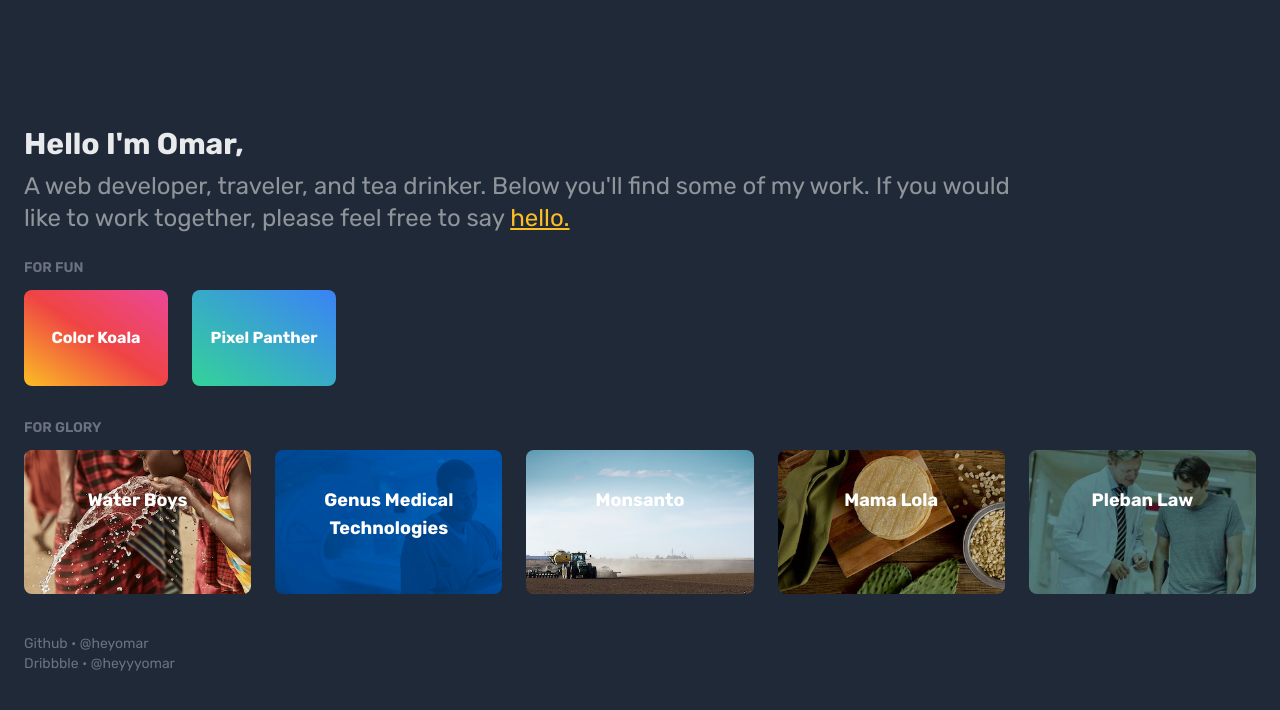
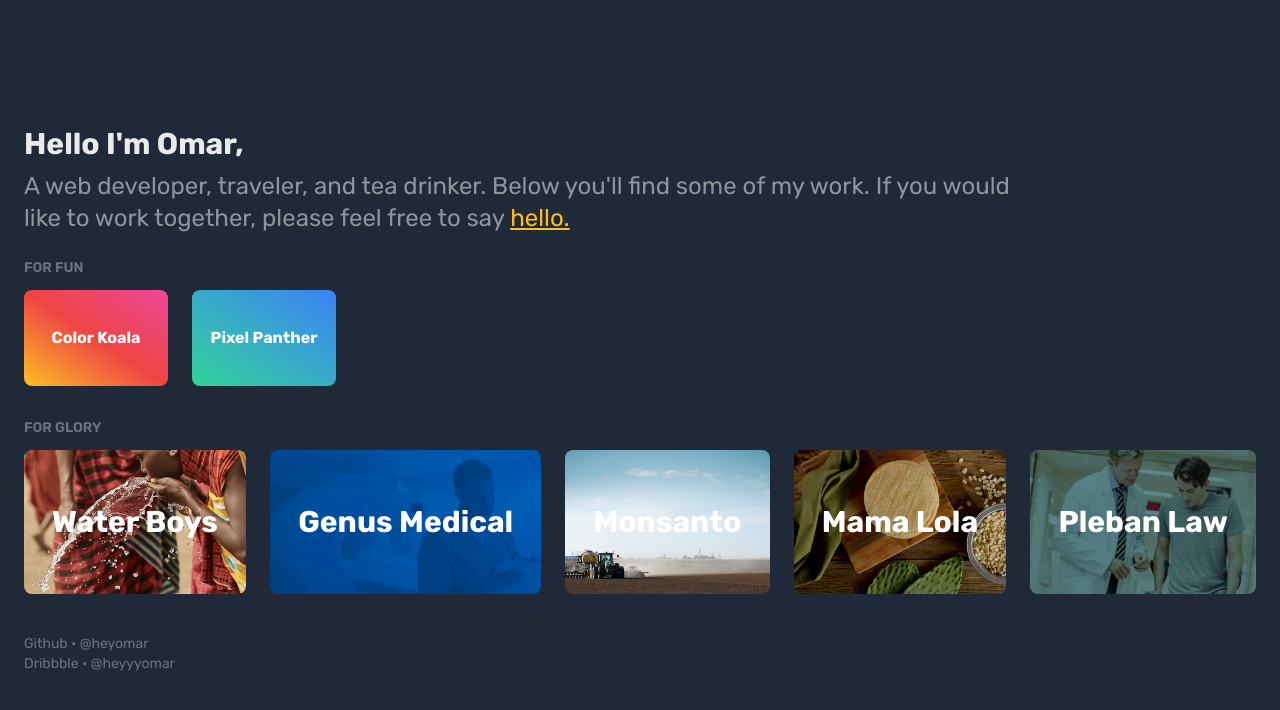
Before and after one commit to heyomar/hyperbolic, a website built with Parcel: page app/index.html in a window 1280 px wide. Built offline with nearby package versions, Linux system fonts and the light colour scheme.

Commit message:
fix flex items

```diff
--- a/app/index.html
+++ b/app/index.html
@@ -1,15 +1,17 @@
 <!DOCTYPE html>
-<html lang="en" class="bg-gray-800">
+<html lang="en"
+    class="bg-gray-800">
 
 <head>
     <meta charset="UTF-8" />
-    <meta name="viewport" content="width=device-width, initial-scale=1.0" />
+    <meta name="viewport"
+        content="width=device-width, initial-scale=1.0" />
     <title>Omar | Web Developer Portfolio</title>
-    <link rel="stylesheet" href="/app/css/app.css" />
+    <link rel="stylesheet"
+        href="/app/css/app.css" />
 </head>
 
-<body
-      class="flex flex-col items-center justify-center min-h-screen px-6 py-8 text-white">
+<body class="flex flex-col items-center justify-center min-h-screen px-6 py-8 text-white">
     <main class="container">
         <section class="mb-6">
             <h1 class="mb-2 text-3xl font-bold opacity-90">Hello I'm Omar,</h1>
@@ -18,8 +20,7 @@
                     A web developer, traveler, and tea drinker. Below you'll find some of my
                     work. If you would like to work together, please feel free to say
                 </span>
-                <a
-                   class="inline text-yellow-400 underline hover:opacity-100"
+                <a class="inline text-yellow-400 underline hover:opacity-100"
                     href="mailto:webdevromar@gmail.com">hello.
                 </a>
             </p>
@@ -30,15 +31,13 @@
             <ul class="flex flex-row mb-8 space-x-6 font-bold text-center">
                 <li
                     class="flex-auto h-24 transition duration-300 ease-in-out transform rounded-lg cursor-pointer md:flex-none bg-gradient-to-tr from-yellow-400 hover:scale-100 hover:shadow-2xl pt-9 to-pink-500 via-red-500 w-36 sm:hover:scale-110">
-                    <a
-                       class="inline-block h-full text-center"
+                    <a class="inline-block h-full text-center"
                         target="_blank"
                         href="https://colorkoala.netlify.app/">Color Koala</a>
                 </li>
                 <li
                     class="flex-auto h-24 transition duration-300 ease-in-out transform rounded-lg cursor-pointer md:flex-none bg-gradient-to-tr from-green-400 hover:scale-100 hover:shadow-2xl pt-9 to-blue-500 w-36 sm:hover:scale-110">
-                    <a
-                       class="inline-block h-full text-center"
+                    <a class="inline-block h-full text-center"
                         target="_blank"
                         href="https://pixelpanther.netlify.app/">Pixel Panther</a>
                 </li>
@@ -47,42 +46,35 @@
 
         <section class="mb-6">
             <h3 class="mb-3 text-sm font-semibold text-gray-500 uppercase">For Glory</h3>
-            <ul
-                class="flex flex-col flex-wrap space-y-6 font-bold text-center lg:space-y-0 lg:space-x-6 lg:flex-row">
+            <ul class="flex flex-col flex-wrap space-y-6 font-bold text-center lg:space-y-0 lg:space-x-6 lg:flex-row">
                 <li
-                    class="flex-1 transition duration-300 ease-in-out transform bg-top bg-no-repeat bg-cover rounded-lg cursor-pointer lg:bg-center bg-waterboys h-36 hover:scale-100 hover:shadow-2xl pt-9 sm:hover:scale-110">
-                    <a
-                       class="inline-block h-full text-3xl text-center lg:text-lg"
+                    class="flex-auto transition duration-300 ease-in-out transform bg-top bg-no-repeat bg-cover rounded-lg cursor-pointer lg:bg-center bg-waterboys h-36 hover:scale-100 hover:shadow-2xl flex items-center justify-center sm:hover:scale-110">
+                    <a class="text-center text-3xl w-full"
                         target="_blank"
                         href="https://waterboys.org/">Water Boys</a>
                 </li>
                 <li
-                    class="flex-1 transition duration-300 ease-in-out transform bg-no-repeat bg-cover rounded-lg cursor-pointer bg-genusmedical md:bg-center h-36 hover:scale-100 hover:shadow-2xl pt-9 sm:hover:scale-110">
-                    <a
-                       class="inline-block h-full text-3xl text-center lg:text-lg"
+                    class="flex-auto transition duration-300 ease-in-out transform bg-no-repeat bg-cover rounded-lg cursor-pointer bg-genusmedical md:bg-center h-36 hover:scale-100 hover:shadow-2xl flex items-center justify-center sm:hover:scale-110">
+                    <a class=" w-full  text-center text-3xl"
                         target="_blank"
-                       href="https://genusmedical.com/">Genus Medical <br />
-                        Technologies</a>
+                        href="https://genusmedical.com/">Genus Medical</a>
                 </li>
                 <li
-                    class="flex-1 transition duration-300 ease-in-out transform bg-bottom bg-no-repeat bg-cover rounded-lg cursor-pointer bg-monsanto h-36 hover:scale-100 hover:shadow-2xl pt-9 sm:hover:scale-110">
-                    <a
-                       class="inline-block h-full text-3xl text-center lg:text-lg"
+                    class=" flex-auto transition duration-300 ease-in-out transform bg-bottom bg-no-repeat bg-cover rounded-lg cursor-pointer bg-monsanto h-36 hover:scale-100 hover:shadow-2xl flex items-center justify-center sm:hover:scale-110">
+                    <a class="text-center text-3xl"
                         target="_blank"
                         href="https://connectinsystem.com">Monsanto</a>
                 </li>
 
                 <li
-                    class="flex-1 transition duration-300 ease-in-out transform bg-center bg-no-repeat bg-cover rounded-lg cursor-pointer bg-mamalola h-36 hover:scale-100 hover:shadow-2xl pt-9 sm:hover:scale-110">
-                    <a
-                       class="inline-block h-full text-3xl text-center lg:text-lg"
+                    class="flex-auto transition duration-300 ease-in-out transform bg-center bg-no-repeat bg-cover rounded-lg cursor-pointer bg-mamalola h-36 hover:scale-100 hover:shadow-2xl flex items-center justify-center sm:hover:scale-110">
+                    <a class="w-full text-center text-3xl"
                         target="_blank"
                         href="https://mamalola.com">Mama Lola</a>
                 </li>
                 <li
-                    class="flex-1 transition duration-300 ease-in-out transform bg-no-repeat bg-cover rounded-lg cursor-pointer bg-plebanlaw h-36 hover:scale-100 hover:shadow-2xl pt-9 sm:hover:scale-110">
-                    <a
-                       class="inline-block h-full text-3xl text-center lg:text-lg"
+                    class="flex-auto transition duration-300 ease-in-out transform bg-no-repeat bg-cover rounded-lg cursor-pointer bg-plebanlaw h-36 hover:scale-100 hover:shadow-2xl flex items-center justify-center sm:hover:scale-110">
+                    <a class="w-full text-center text-3xl"
                         target="_blank"
                         href="https://plebanlaw.com/">Pleban Law</a>
                 </li>
@@ -90,9 +82,11 @@
         </section>
     </main>
     <footer class="container self-start mt-4 text-sm text-gray-500">
-        <a target="_blank" href="https://github.com/heyomar">Github • @heyomar</a>
+        <a target="_blank"
+            href="https://github.com/heyomar">Github • @heyomar</a>
         <br />
-        <a target="_blank" href="https://dribbble.com/heyyyomar">Dribbble • @heyyyomar</a>
+        <a target="_blank"
+            href="https://dribbble.com/heyyyomar">Dribbble • @heyyyomar</a>
     </footer>
 </body>
 
```
Lines whose indentation alone changed are shown as unchanged.
